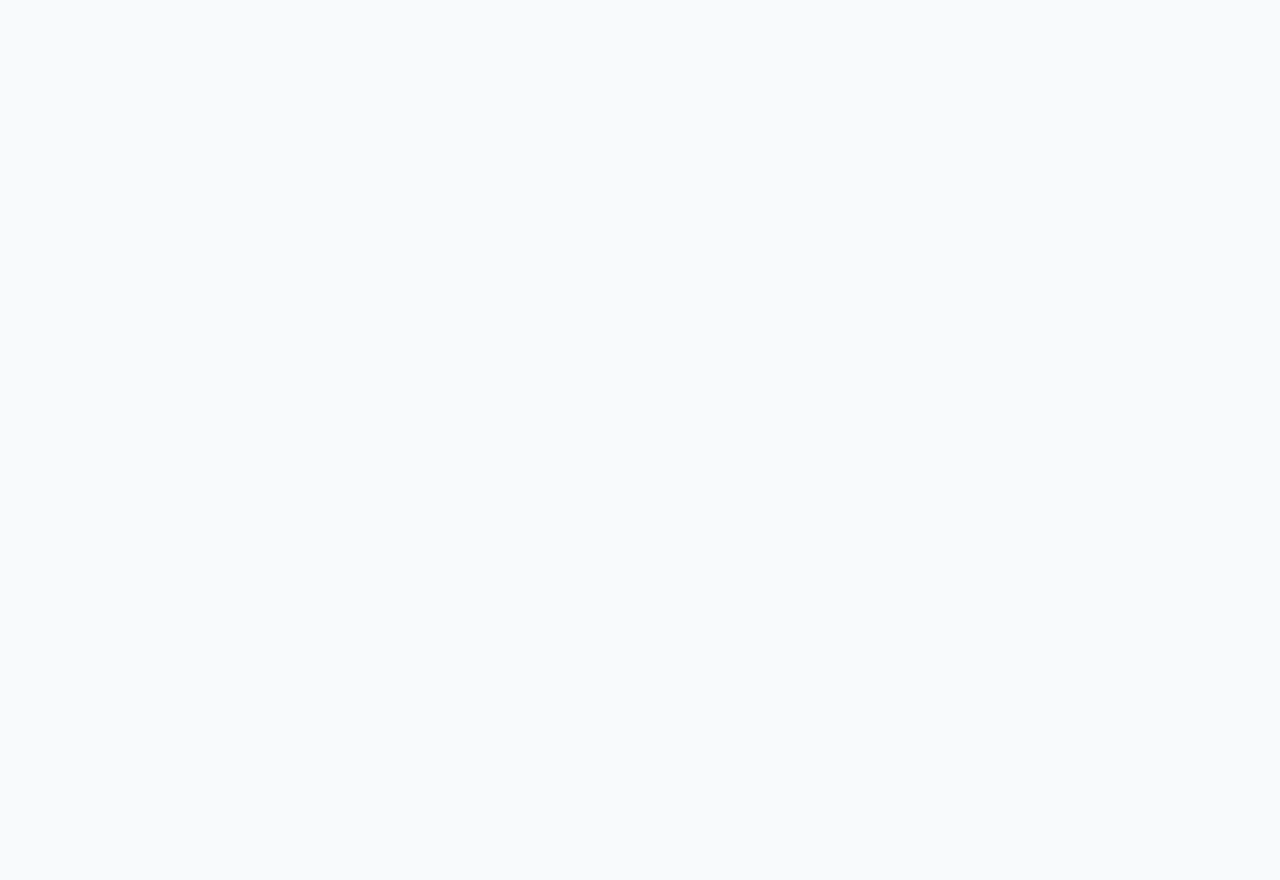
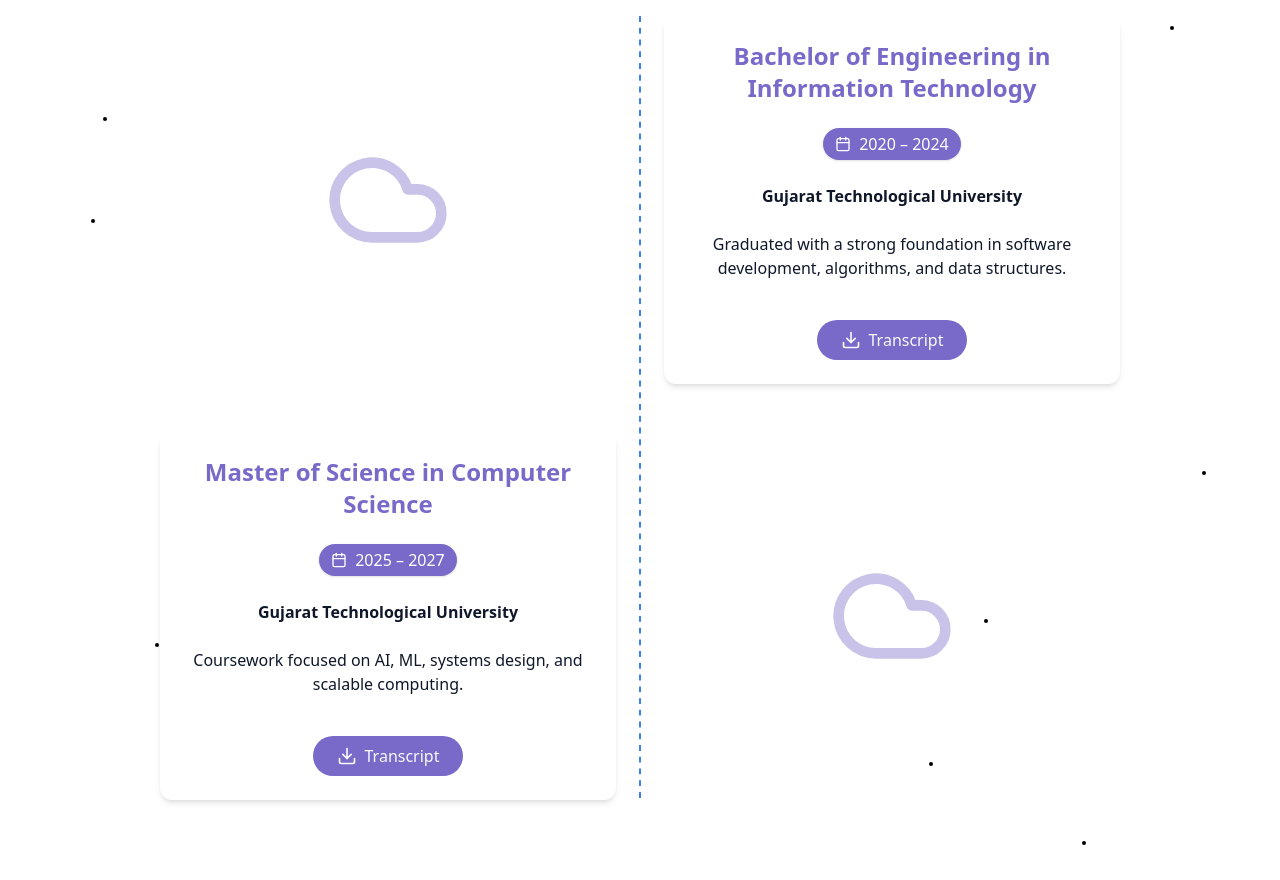
Before and after one commit to Varshil25/Varshil-Portfolio, a React (Vite) app: page / in a window 1280 px wide. Shown: the part 1880-2760 px from the top of the page. Before the commit the page ends 1800 px from the top, so only its background shows below. Built offline with nearby package versions, Linux system fonts and the light colour scheme.

Commit message:
Education done

```diff
--- a/src/components/EducationSection.jsx
+++ b/src/components/EducationSection.jsx
@@ -1,14 +1,120 @@
+import { Cloud, Download, Calendar } from "lucide-react";
+
 export const EducationSection = () => {
-    return <section>
-        <div>
-            {" "}
-            <div className="container mx-auto max-w-5xl">
-                <h2 className="text-3xl md:text-4x1 font-bold mb-1 text-center">
-                     <span className="text-primary"> Education </span>
+    return (
+        <section className="py-20 relative overflow-hidden bg-white dark:bg-background">
+            <div className="container mx-auto max-w-5xl animate-fade-in-delay-1">
+                <h2 className="text-3xl md:text-4xl font-bold mb-4 text-center text-glow">
+                    <span className="text-primary">Education</span>
                 </h2>
-                <hr className="border-t-2 border-[#E5E7EB] w-44 mx-auto mb-12" />
+                <hr className="border-t-2 border-[#E5E7EB] w-44 mx-auto mb-12 animate-fade-in-delay-2" />
 
+                <div className="relative">
+                    {/* Curved Path Line SVG */}
+                    <svg className="absolute top-0 left-1/2 transform -translate-x-1/2 z-0 hidden md:block" height="100%" width="4" viewBox="0 0 4 800" preserveAspectRatio="none">
+                        <path
+                            d="M2 0 C2 100, 2 200, 2 300 S2 500, 2 600 S2 700, 2 800"
+                            stroke="#3B82F6"
+                            strokeWidth="2"
+                            strokeDasharray="6,6"
+                            fill="none"
+                        />
+                    </svg>
+
+                    <div className="grid grid-cols-1 md:grid-cols-2 gap-12 items-center relative">
+                        <div className="flex justify-center animate-float z-10">
+                            <Cloud className="w-32 h-32 text-primary opacity-40" />
+                        </div>
+
+                        <div className="group space-y-6 animate-fade-in-delay-3 card-hover p-6 rounded-xl bg-card shadow-md relative z-10 hover:shadow-lg transition-all">
+                            <div className="flex items-center justify-between">
+                                <h3 className="text-2xl font-semibold text-primary">
+                                    Bachelor of Engineering in Information Technology
+                                </h3>
+                            </div>
+                            <div className="flex justify-center">
+                                <div className="flex items-center gap-2 text-md bg-primary text-white px-3 py-1 rounded-full shadow-sm w-fit group-hover:scale-105 transition-transform">
+                                    <Calendar className="h-4 w-4" />
+                                    <span>2020 – 2024</span>
+                                </div>
+                            </div>
+
+                            <p className="text-muted-foreground">
+                                <strong>Gujarat Technological University</strong>
+                            </p>
+                            <p className="text-muted-foreground">
+                                Graduated with a strong foundation in software development,
+                                algorithms, and data structures.
+                            </p>
+
+                            <div className="flex flex-col sm:flex-row gap-4 pt-4 justify-center items-center">
+                                <a
+                                    href="/Varshil%20Patel.pdf"
+                                    download="Varshil_Patel_CV.pdf"
+                                    className="cosmic-button flex items-center gap-2 animate-fade-in-delay-4"
+                                >
+                                    <Download className="h-5 w-5" />
+                                    Transcript
+                                </a>
+                            </div>
+                        </div>
+
+                        <div className="group space-y-6 animate-fade-in-delay-3 card-hover p-6 rounded-xl bg-card shadow-md relative z-10 hover:shadow-lg transition-all">
+                            <div className="flex items-center justify-between">
+                                <h3 className="text-2xl font-semibold text-primary">
+                                    Master of Science in Computer Science
+                                </h3>
+                            </div>
+                            <div className="flex justify-center">
+                                <div className="flex items-center gap-2 text-md bg-primary text-white px-3 py-1 rounded-full shadow-sm w-fit group-hover:scale-105 transition-transform">
+                                    <Calendar className="h-4 w-4" />
+                                    <span>2025 – 2027</span>
+                                </div>
+                            </div>
+
+                            <p className="text-muted-foreground">
+                                <strong>Gujarat Technological University</strong>
+                            </p>
+                            <p className="text-muted-foreground">
+                                Coursework focused on AI, ML, systems design, and scalable computing.
+                            </p>
+
+                            <div className="flex flex-col sm:flex-row gap-4 pt-4 justify-center items-center">
+                                <a
+                                    href="/Varshil%20Patel.pdf"
+                                    download="Varshil_Patel_CV.pdf"
+                                    className="cosmic-button flex items-center gap-2 animate-fade-in-delay-4"
+                                >
+                                    <Download className="h-5 w-5" />
+                                    Transcript
+                                </a>
+                            </div>
+                        </div>
+
+                        <div className="flex justify-center animate-float z-10">
+                            <Cloud className="w-32 h-32 text-primary opacity-40" />
+                        </div>
+                    </div>
+                </div>
             </div>
-        </div>
-    </section>
-}
+
+            {/* Starfield effect with contrast for white theme */}
+            <div className="absolute inset-0 pointer-events-none">
+                {[...Array(10)].map((_, i) => (
+                    <div
+                        key={i}
+                        className="star bg-black dark:bg-white rounded-full"
+                        style={{
+                            position: "absolute",
+                            top: `${Math.random() * 100}%`,
+                            left: `${Math.random() * 100}%`,
+                            width: "4px",
+                            height: "4px",
+                            animation: "pulse-subtle 6s ease-in-out infinite",
+                        }}
+                    />
+                ))}
+            </div>
+        </section>
+    );
+};
```
